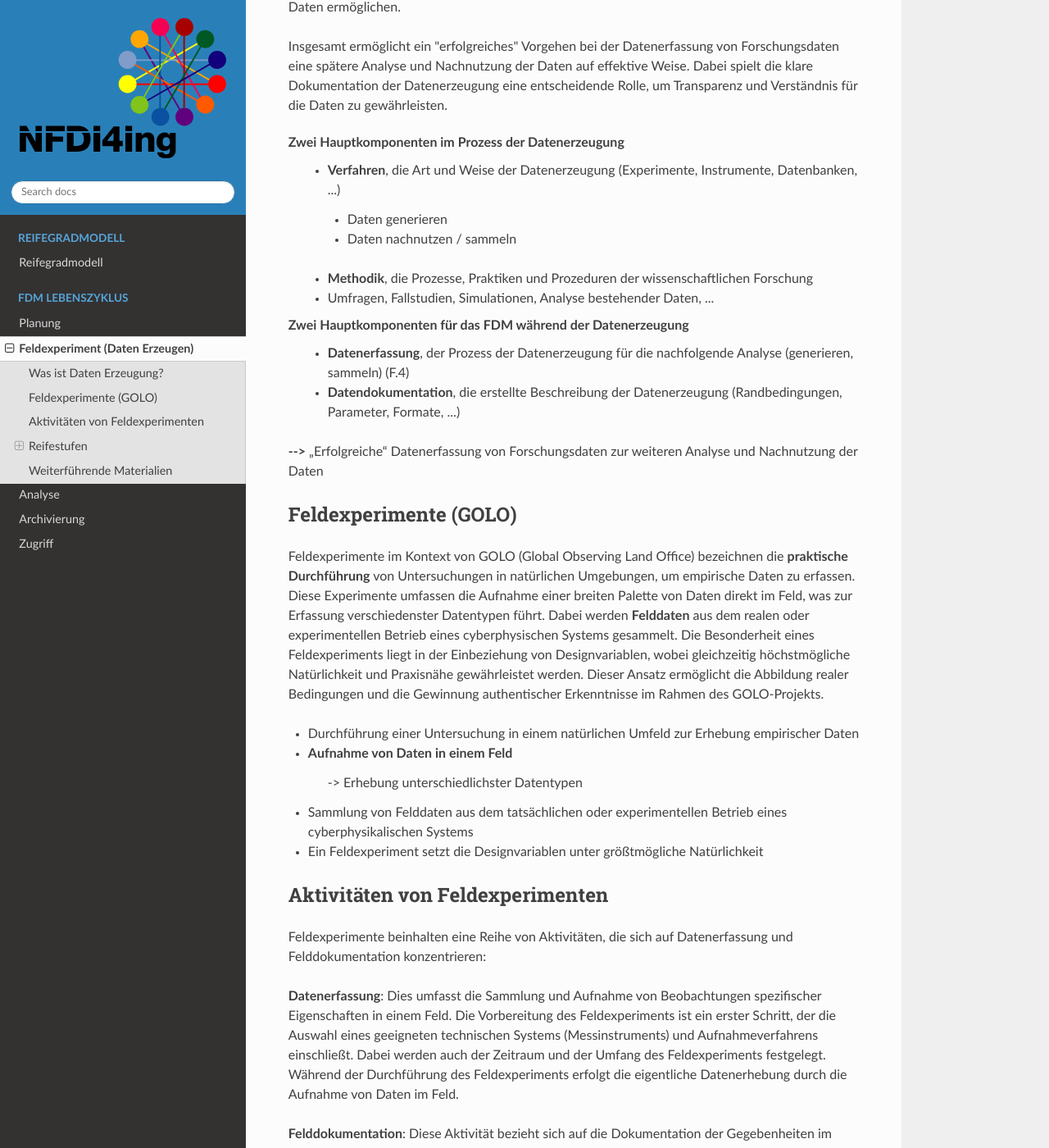
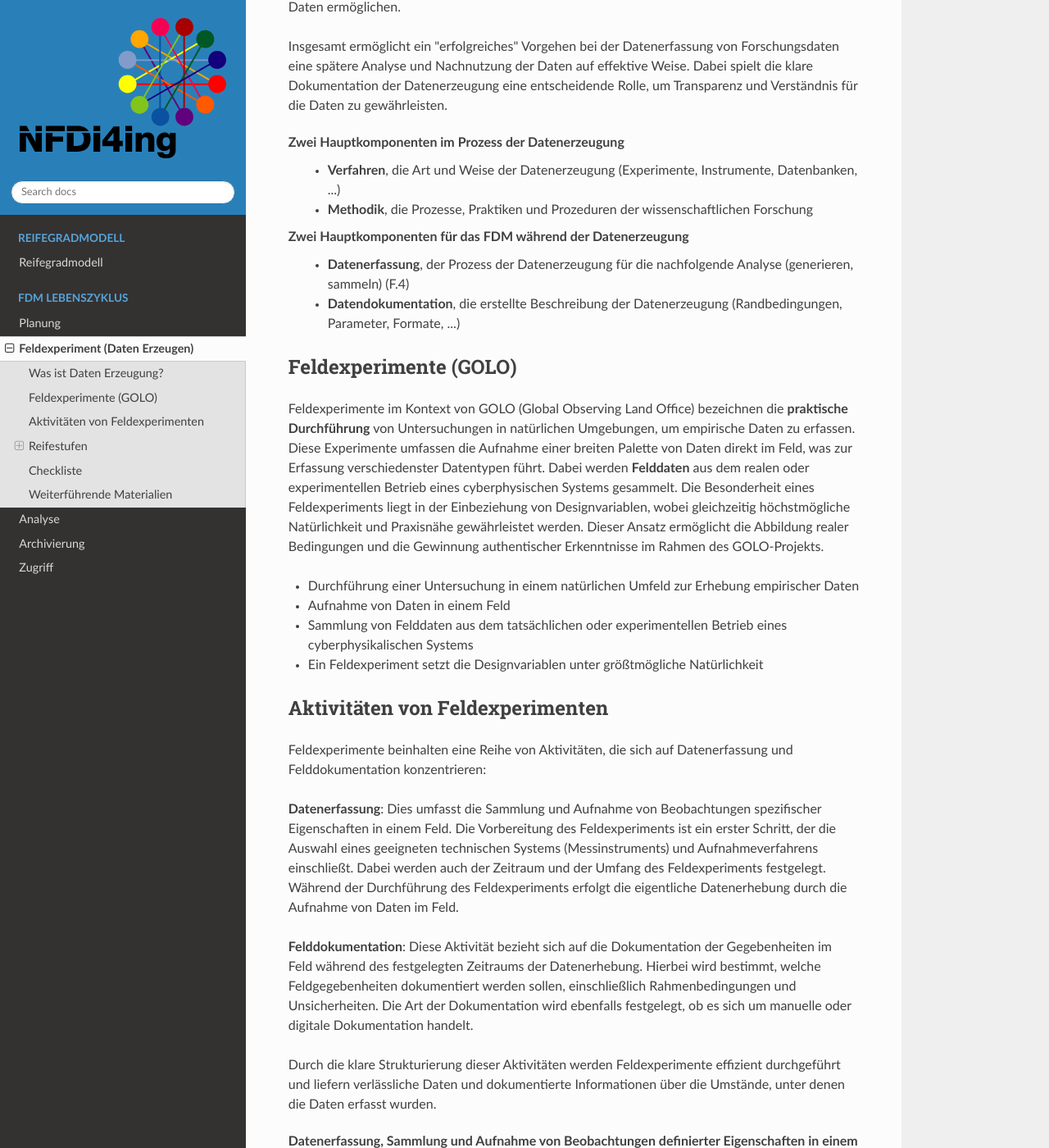
Before and after one commit to LUHMW/MaturityModel, a Sphinx documentation site: the page built from docs/source/daten_erzeugen.rst, in a window 1280 px wide and 1400 px high, scrolled down 579 px. Shown: the whole window at 82% size. Built offline with Sphinx 7.4.7 and the Read the Docs theme 2.0.0, drawn with Linux system fonts in a browser that asks for light colours; some of the changed text lies outside the part shown.

Commit message:
Update daten_erzeugen.rst

```diff
--- a/docs/source/daten_erzeugen.rst
+++ b/docs/source/daten_erzeugen.rst
@@ -17,15 +17,10 @@
 
 **Zwei Hauptkomponenten im Prozess der Datenerzeugung**
 	* **Verfahren**, die Art und Weise der Datenerzeugung (Experimente, Instrumente, Datenbanken, ...)
- 	 * Daten generieren
- 	 * Daten nachnutzen / sammeln
 	* **Methodik**, die Prozesse, Praktiken und Prozeduren der wissenschaftlichen Forschung
-  	* Umfragen, Fallstudien, Simulationen, Analyse bestehender Daten, ...
 **Zwei Hauptkomponenten für das FDM während der Datenerzeugung**
 	* **Datenerfassung**, der Prozess der Datenerzeugung für die nachfolgende Analyse (generieren, sammeln) (F.4)
 	* **Datendokumentation**, die erstellte Beschreibung der Datenerzeugung (Randbedingungen, Parameter, Formate, ...)
-
-**-->** „Erfolgreiche“ Datenerfassung von Forschungsdaten zur weiteren Analyse und Nachnutzung der Daten
 
 
 *************************
@@ -36,7 +31,6 @@
 
 * Durchführung einer Untersuchung in einem natürlichen Umfeld zur Erhebung empirischer Daten
 * Aufnahme von Daten in einem Feld
-	-> Erhebung unterschiedlichster Datentypen
 * Sammlung von Felddaten aus dem tatsächlichen oder experimentellen Betrieb eines cyberphysikalischen Systems
 * Ein Feldexperiment setzt die Designvariablen unter größtmögliche Natürlichkeit
 
@@ -259,6 +253,12 @@
 +-------------------------------------------------------+----------------------------------------------------------+
 
 
+************
+Checkliste
+************
+
+Hier finden Sie eine Checkliste zum individuellen überprüfen der Ziele und Praktiken der verschiedenen Reifestufen im eigenen Projekt:
+
 ***************************
 Weiterführende Materialien
 ***************************
```
